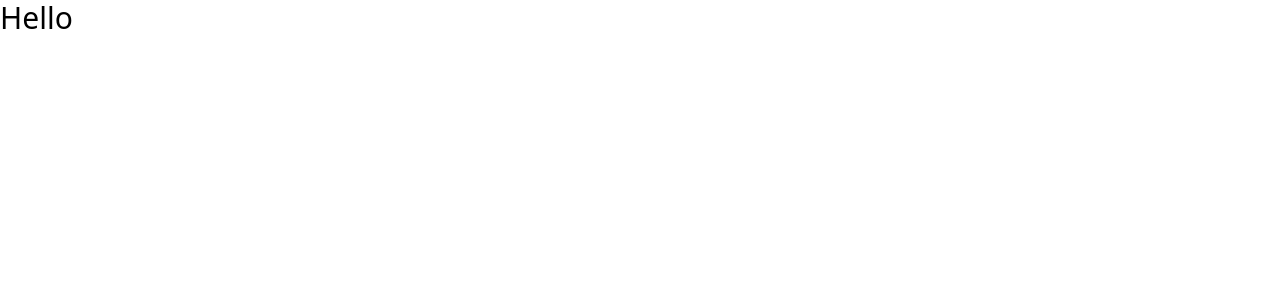
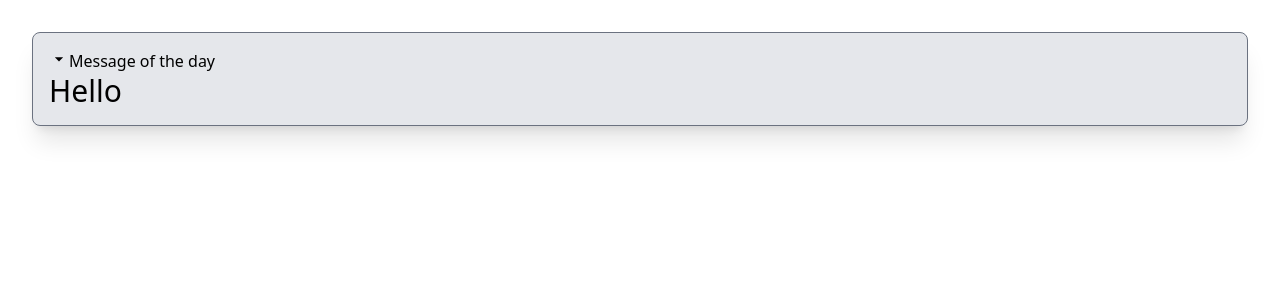
Before and after one commit to srutz/reactempty, a React (Vite) app: page / in a window 1280 px wide. Shown: the top 300 px of the page. Built offline with nearby package versions, Linux system fonts and the light colour scheme.

Commit message:
foldpanel

```diff
--- a/package.json
+++ b/package.json
@@ -11,7 +11,8 @@
   },
   "dependencies": {
     "react": "^18.3.1",
-    "react-dom": "^18.3.1"
+    "react-dom": "^18.3.1",
+    "react-icons": "^5.4.0"
   },
   "devDependencies": {
     "@eslint/js": "^9.9.0",
--- a/src/App.tsx
+++ b/src/App.tsx
@@ -1,6 +1,27 @@
+import { ReactNode, useState } from "react"
+import { MdArrowDownward, MdArrowRight } from "react-icons/md"
 
 export function App() {
     return (
-        <div className="text-3xl">Hello</div>
+        <FoldPanel message="Message of the day">
+            <div className="text-3xl">Hello</div>
+        </FoldPanel>
     )
 }
+
+type Props = { message: string, children: ReactNode }
+
+export function FoldPanel(props: Props) {
+    const [ open, setOpen ] = useState(true)
+    console.log("render fp " + open)
+    const handleClick = () => setOpen(!open)
+    return (
+    <div className="bg-gray-200 rounded-lg
+        border border-gray-500 shadow-xl p-4 m-8">
+        <div className="flex">
+            <MdArrowRight className={`text-xl ${open ? "rotate-90" : ""}`}/>
+            <button onClick={handleClick}>{props.message}</button>
+        </div>
+        {open && props.children}
+    </div>)
+}
--- a/src/main.tsx
+++ b/src/main.tsx
@@ -4,7 +4,5 @@ import { App } from './App.tsx'
 import './index.css'
 
 createRoot(document.getElementById('root')!).render(
-    <StrictMode>
         <App />
-    </StrictMode>,
 )
```
Also changed, not shown: 1 other file (tests, documents, lock files or other folders).
